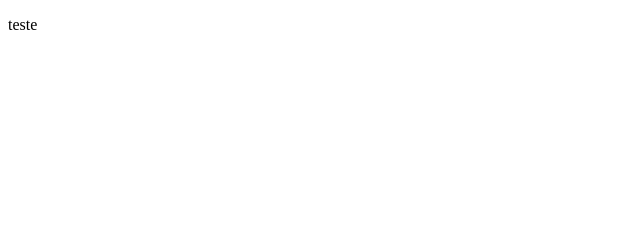
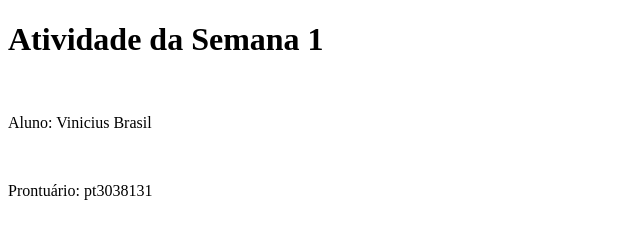
Before and after one commit to ptbdwbc-pt3038131/pt3038131-AC1, a plain HTML site: page index.html in a window 1280 px wide. Shown: the whole page, without its empty margins (0-640 px from the left). Drawn offline with Linux system fonts and the light colour scheme.

Commit message:
Update index.html

```diff
--- a/index.html
+++ b/index.html
@@ -6,6 +6,8 @@
     <title>Document</title>
 </head>
 <body>
-    <p>teste</p>
+    <h1>Atividade da Semana 1</h1><br>
+<p>Aluno: Vinicius Brasil</p><br>
+<p>Prontuário: pt3038131</p>
 </body>
 </html>
```
